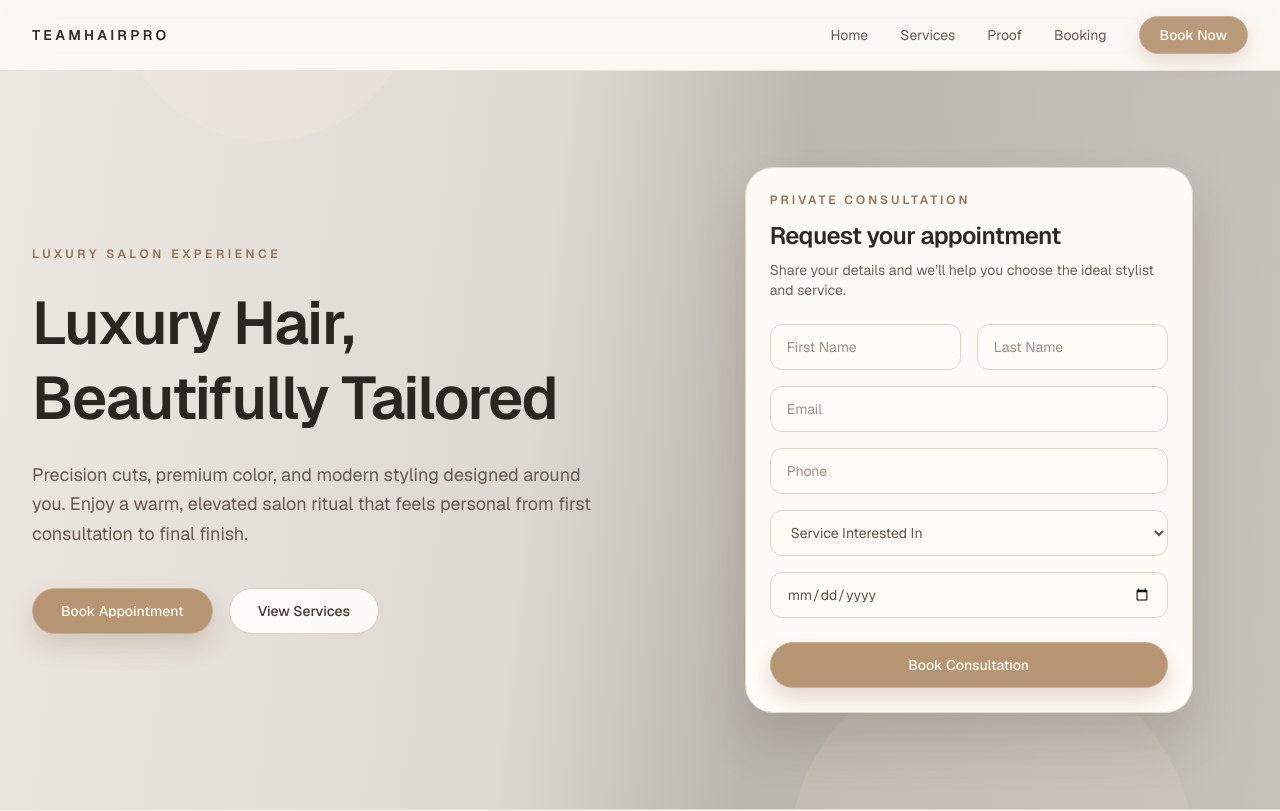
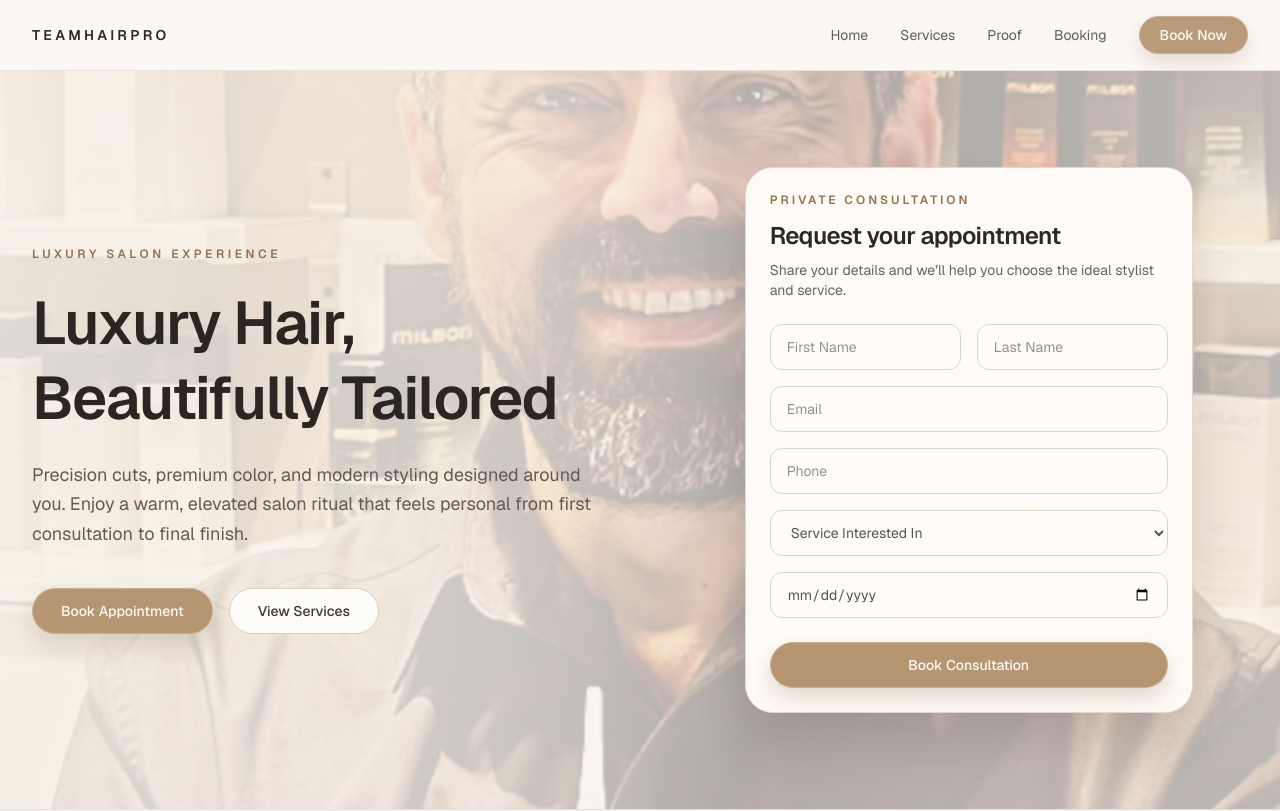
Before and after one commit to ugurcanyagiz/teamhairpro, a Next.js app: page / in a window 1280 px wide. Shown: the top 811 px of the page. Built offline with nearby package versions, Linux system fonts and the light colour scheme.

Commit message:
Update hero background to use andy image

```diff
--- a/app/page.tsx
+++ b/app/page.tsx
@@ -45,11 +45,11 @@ export default function Home() {
       <Navbar />
 
       <main>
-        <section className="relative isolate overflow-hidden border-b border-[#e8dfd4]" aria-labelledby="hero-title">
+        <section className="relative isolate w-full overflow-hidden border-b border-[#e8dfd4]" aria-labelledby="hero-title">
           <div className="absolute inset-0">
-            <Image src="/images/hero-hair.svg" alt="TeamHairPro salon editorial scene" fill priority className="object-cover" sizes="100vw" />
+            <Image src="/andy.png" alt="TeamHairPro salon editorial scene" fill priority className="object-cover object-center" sizes="100vw" />
           </div>
-          <div className="absolute inset-0 bg-[linear-gradient(96deg,rgba(247,242,235,0.95)_0%,rgba(247,242,235,0.88)_42%,rgba(247,242,235,0.72)_60%,rgba(247,242,235,0.78)_100%)]" />
+          <div className="absolute inset-0 bg-[linear-gradient(96deg,rgba(247,242,235,0.9)_0%,rgba(247,242,235,0.82)_42%,rgba(247,242,235,0.7)_60%,rgba(247,242,235,0.76)_100%)]" />
           <div className="relative mx-auto grid w-full max-w-7xl gap-10 px-6 py-16 lg:grid-cols-[1.05fr_0.95fr] lg:items-center lg:px-8 lg:py-24">
             <div>
               <p className="text-xs font-semibold uppercase tracking-[0.3em] text-[#917255]">Luxury Salon Experience</p>
```
